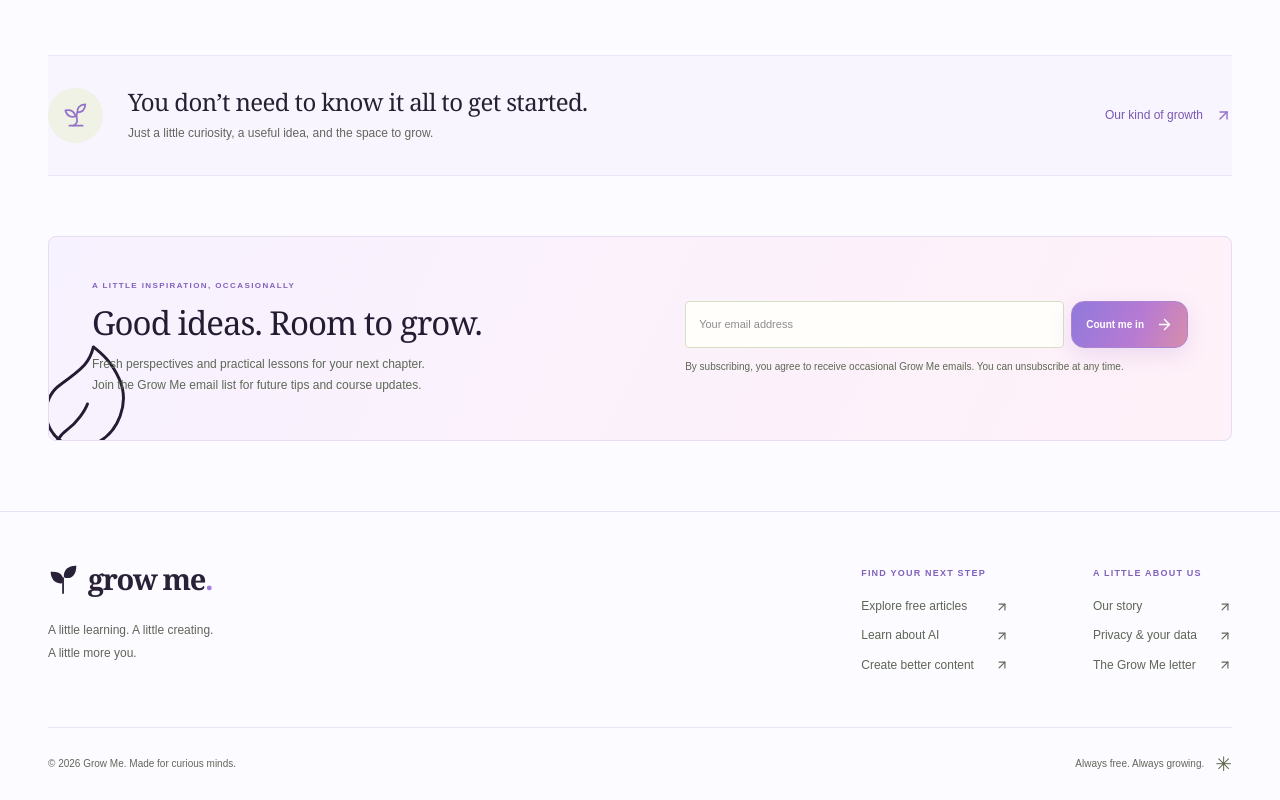
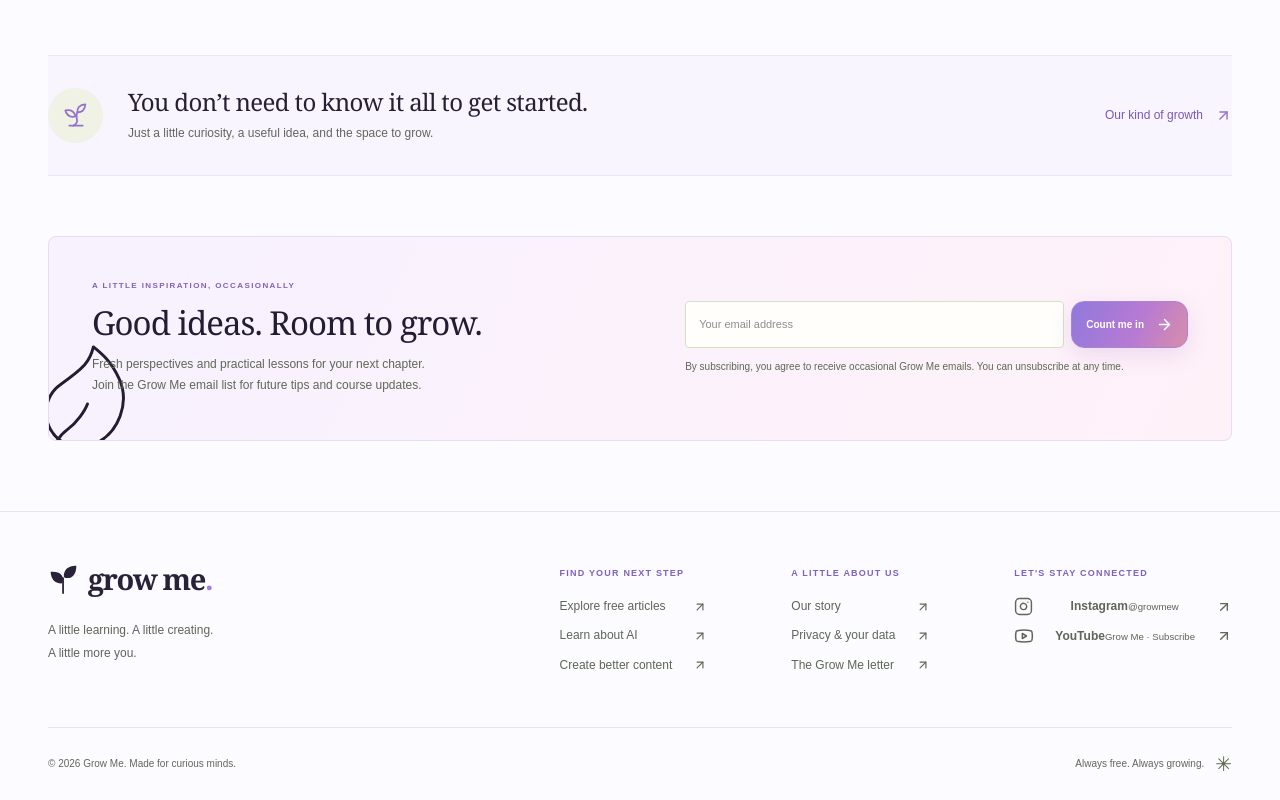
Before and after one commit to AdrijaHimavat/english-website, a Next.js app: page / in a window 1280 px wide. Shown: the part 2904-3704 px from the top of the page. Built offline with nearby package versions, Linux system fonts and the light colour scheme; no server answers.

Commit message:
Add Grow Me Instagram and YouTube social links to footer

```diff
--- a/components/footer.tsx
+++ b/components/footer.tsx
@@ -1,5 +1,5 @@
 import Link from "next/link";
-import { ArrowUpRight } from "lucide-react";
+import { ArrowUpRight, Instagram, Youtube } from "lucide-react";
 import { Brand } from "./brand";
 export function Footer() {
   return (
@@ -38,6 +38,19 @@ export function Footer() {
                 The Grow Me letter <ArrowUpRight size={14} />
               </a>
             </div>
+            <div className="gm-footer-social-column">
+              <span className="eyebrow">LET'S STAY CONNECTED</span>
+              <a className="gm-social-link" href="https://instagram.com/growmew" target="_blank" rel="noopener noreferrer" aria-label="Visit Grow Me on Instagram">
+                <span className="gm-social-icon gm-social-instagram"><Instagram size={19} strokeWidth={1.8}/></span>
+                <span className="gm-social-text"><strong>Instagram</strong><small>@growmew</small></span>
+                <ArrowUpRight size={16} aria-hidden="true"/>
+              </a>
+              <a className="gm-social-link" href="https://www.youtube.com/@growmew?sub_confirmation=1" target="_blank" rel="noopener noreferrer" aria-label="Visit Grow Me on YouTube and subscribe">
+                <span className="gm-social-icon gm-social-youtube"><Youtube size={20} strokeWidth={1.8}/></span>
+                <span className="gm-social-text"><strong>YouTube</strong><small>Grow Me · Subscribe</small></span>
+                <ArrowUpRight size={16} aria-hidden="true"/>
+              </a>
+            </div>
           </div>
         </div>
         <div className="footer-bottom">
```
